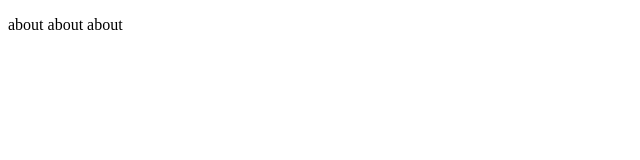
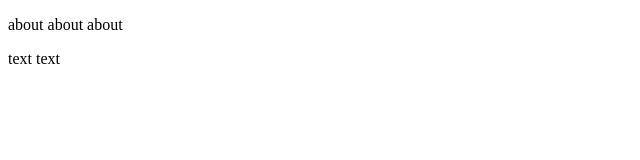
Before and after one commit to alex31012/first, a plain HTML site: page about.html in a window 1280 px wide. Shown: the full height of the page, 0-640 px from the left. Drawn offline with Linux system fonts and the light colour scheme.

Commit message:
add text

```diff
--- a/about.html
+++ b/about.html
@@ -6,5 +6,6 @@
 </head>
 <body>
 	<p>about about about</p>
+	<div>text text</div>
 </body>
 </html>
```
